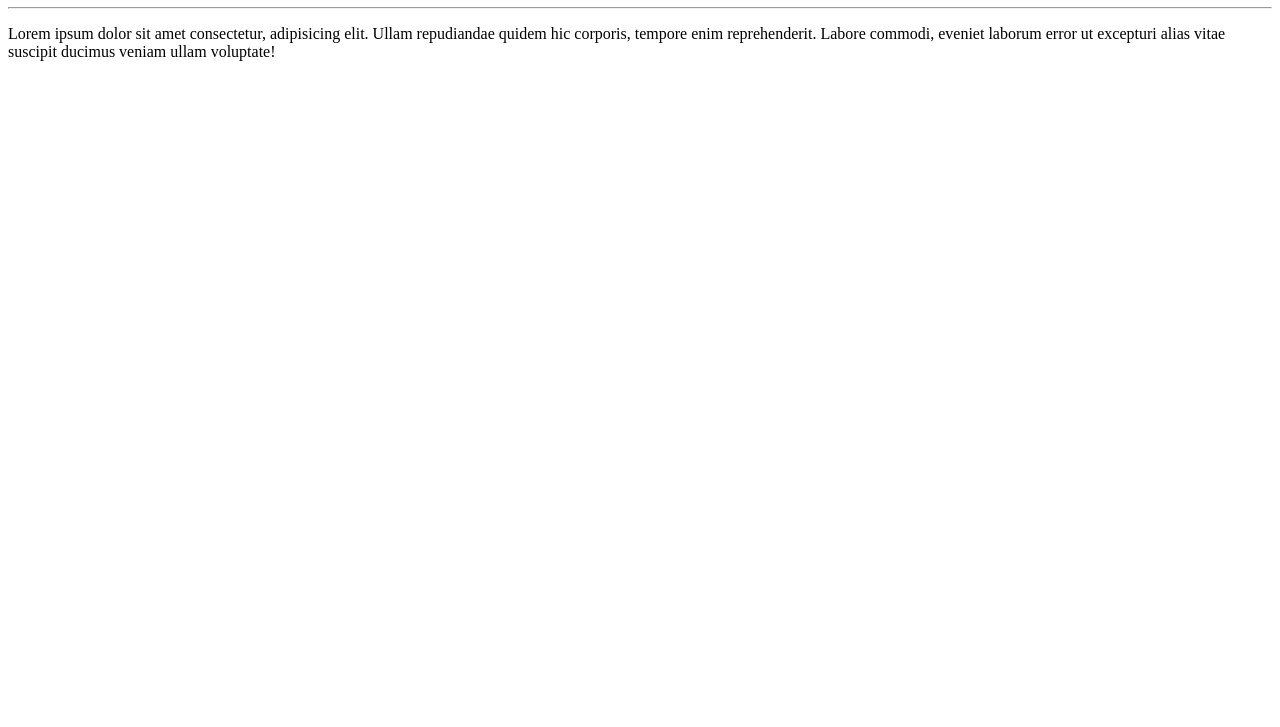
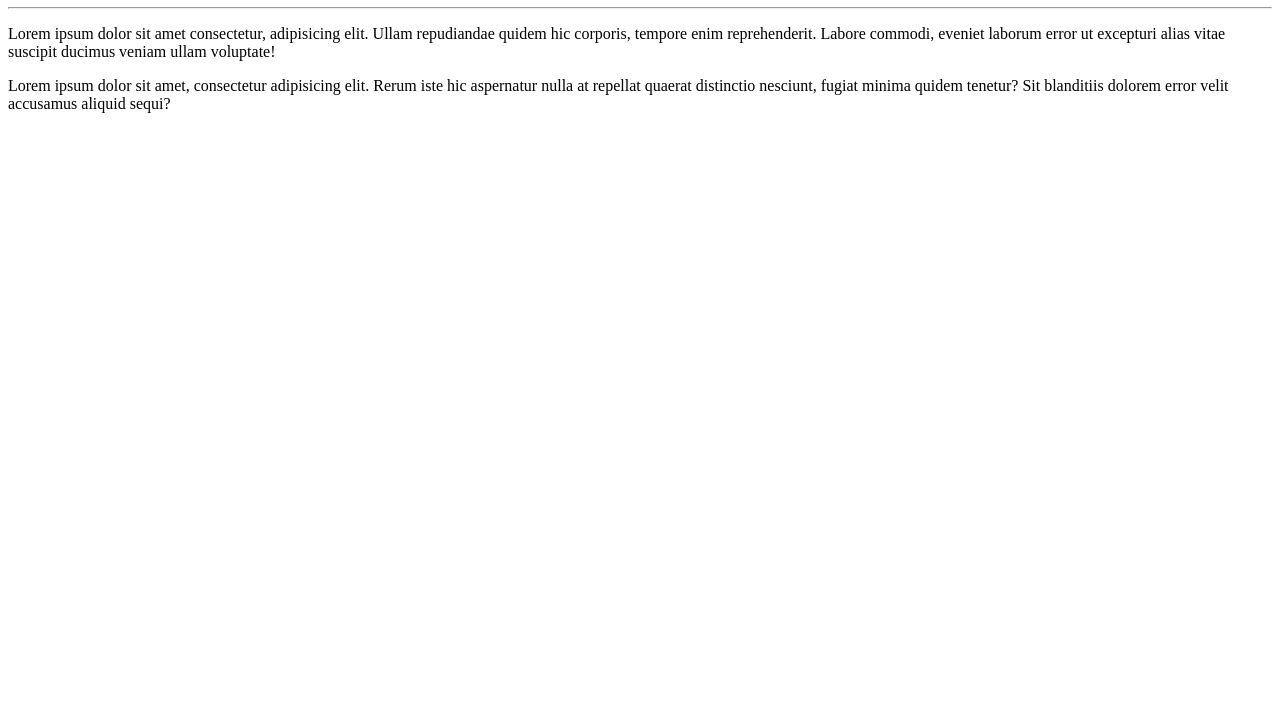
Before and after one commit to RobsonLF/Ola_Mundo, a plain HTML site: page site_exemplo/index.html in a window 1280 px wide. Shown: the part 73-800 px from the top of the page. Drawn offline with Linux system fonts and the light colour scheme.

Commit message:
add mais um paragrafo

```diff
--- a/site_exemplo/index.html
+++ b/site_exemplo/index.html
@@ -9,5 +9,6 @@
     <h1>Olá Mundo</h1>
     <hr>
     <p>Lorem ipsum dolor sit amet consectetur, adipisicing elit. Ullam repudiandae quidem hic corporis, tempore enim reprehenderit. Labore commodi, eveniet laborum error ut excepturi alias vitae suscipit ducimus veniam ullam voluptate!</p>
+    <p>Lorem ipsum dolor sit amet, consectetur adipisicing elit. Rerum iste hic aspernatur nulla at repellat quaerat distinctio nesciunt, fugiat minima quidem tenetur? Sit blanditiis dolorem error velit accusamus aliquid sequi?</p>
 </body>
 </html>
```
